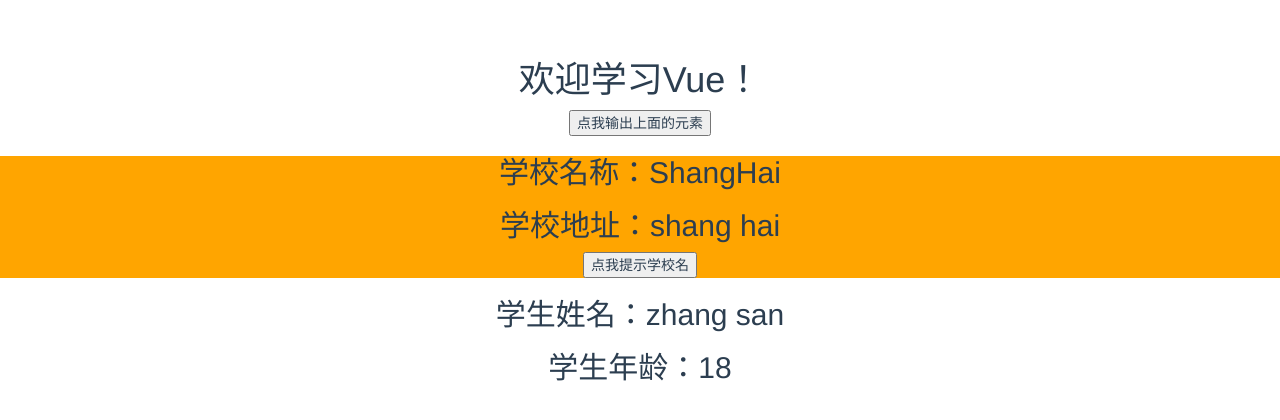
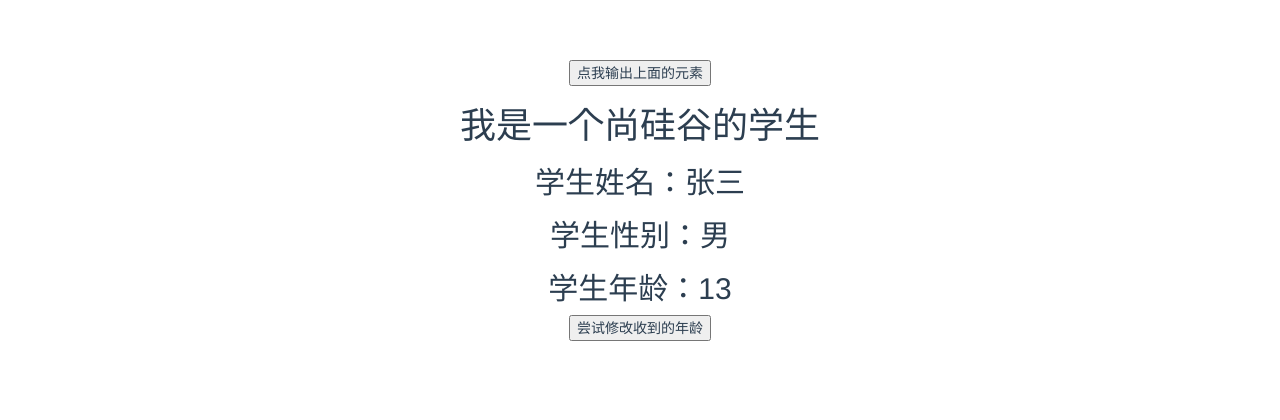
Before and after one commit to Carefree-happy/vue-project, a Vue app: page / in a window 1280 px wide. Shown: the top 420 px of the page. Built offline with nearby package versions, Linux system fonts and the light colour scheme.

Commit message:
feat: props配置

```diff
--- a/src/App.vue
+++ b/src/App.vue
@@ -1,15 +1,12 @@
 <template>
   <div id="app">
-    <h1 v-text="msg" ref="title"></h1>
-    <button @click="showDOM">点我输出上面的元素</button>
-		<School ref="sch"></School>
-		<Student></Student>
+    <button>点我输出上面的元素</button>
+		<Student name="张三" sex="男" :age="12"></Student>
   </div>
 </template>
 
 <script>
 	//引入组件
-	import School from './components/School'
 	import Student from './components/Student'
 
 export default {
@@ -20,14 +17,7 @@ export default {
     }
   },
   components: {
-    School,
     Student
-  },
-  methods: {
-    showDOM() {
-      console.log(this.$refs.title)
-      console.log(this.$refs.sch)
-    }
   }
 }
 </script>
--- a/src/components/School.vue
+++ /dev/null
@@ -1,30 +0,0 @@
-<template>
-	<div class="demo">
-		<h2>学校名称：{{name}}</h2>
-		<h2>学校地址：{{address}}</h2>
-		<button @click="showName">点我提示学校名</button>
-	</div>
-</template>
-
-<script>
-	export default {
-		name: 'SchoolInfo',
-		data(){
-			return {
-				name:'ShangHai',
-				address:'shang hai'
-			}
-		},
-		methods: {
-			showName(){
-				alert(this.name)
-			}
-		},
-	}
-</script>
-
-<style>
-	.demo{
-		background-color: orange;
-	}
-</style>
--- a/src/components/Student.vue
+++ b/src/components/Student.vue
@@ -1,17 +1,51 @@
 <template>
 	<div>
+		<h1>{{msg}}</h1>
 		<h2>学生姓名：{{name}}</h2>
-		<h2>学生年龄：{{age}}</h2>
+		<h2>学生性别：{{sex}}</h2>
+		<h2>学生年龄：{{myAge+1}}</h2>
+		<button @click="updateAge">尝试修改收到的年龄</button>
 	</div>
 </template>
 
 <script>
 	export default {
 		name:'StudentInfo',
-		data(){
+		data() {
+			console.log(this)
 			return {
-				name:'zhang san',
-				age:18
+				msg:'我是一个尚硅谷的学生',
+				myAge:this.age
+			}
+		},
+		methods: {
+			updateAge(){
+				this.myAge++
+			}
+		},
+		//简单声明接收
+		// props:['name','age','sex']
+
+		//接收的同时对数据进行类型限制
+		/* props:{
+			name:String,
+			age:Number,
+			sex:String
+		} */
+
+		//接收的同时对数据：进行类型限制+默认值的指定+必要性的限制
+		props:{
+			name:{
+				type:String, //name的类型是字符串
+				required:true, //name是必要的
+			},
+			age:{
+				type:Number,
+				default:99 //默认值
+			},
+			sex:{
+				type:String,
+				required:true
 			}
 		}
 	}
```
